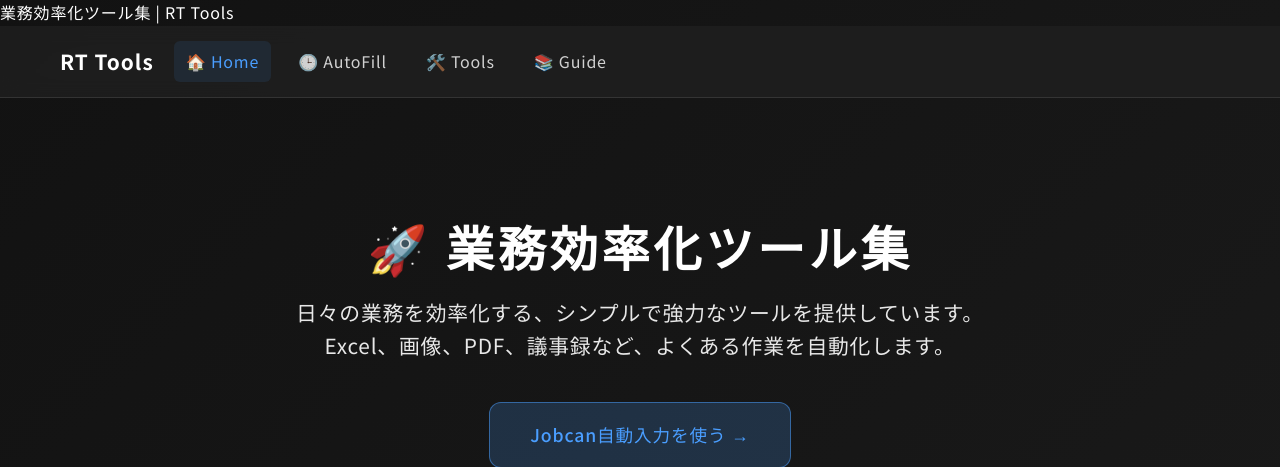
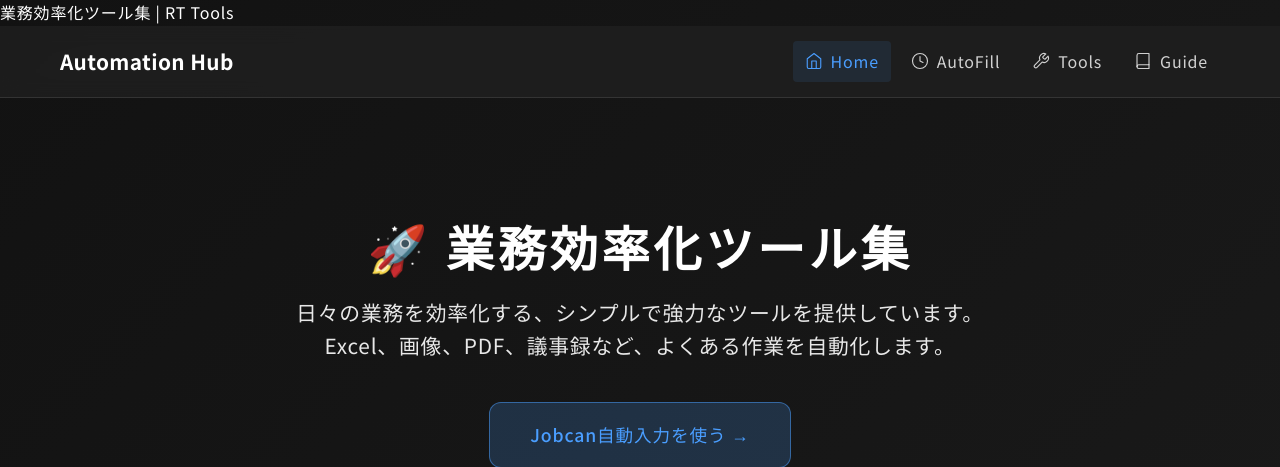
Before and after one commit to RikuTerayama/jobcan_automation, a Flask app: page / in a window 1280 px wide. Shown: the top 467 px of the page. Run offline with Flask 3, Linux system fonts and the light colour scheme.

Commit message:
refactor(ui): header.html縺ｮ繝励Ο繝輔ぉ繝・す繝ｧ繝翫Ν蛹・ - 邨ｵ譁・ｭ励い繧､繧ｳ繝ｳ・芋沛葡屏・条沒夲ｼ峨ｒSVG繧｢繧､繧ｳ繝ｳ縺ｫ鄂ｮ謠・- 繝悶Λ繝ｳ繝牙錐繧・RT Tools'縺九ｉ'Automation Hub'縺ｫ螟画峩 - 繧､繝ｳ繝ｩ繧､繝ｳ繧ｹ繧ｿ繧､繝ｫ繧偵け繝ｩ繧ｹ繝吶・繧ｹ縺ｫ遘ｻ陦・- common.css縺ｮ螟画焚繧剃ｽｿ逕ｨ縺吶ｋ繧医≧縺ｫ螟画峩

```diff
--- a/templates/includes/header.html
+++ b/templates/includes/header.html
@@ -1,28 +1,23 @@
 {# 共通ヘッダーナビゲーション #}
-<header style="background: rgba(30, 30, 30, 0.95); border-bottom: 1px solid rgba(255, 255, 255, 0.1); padding: 15px 0; position: sticky; top: 0; z-index: 100; backdrop-filter: blur(10px);">
-    <nav style="max-width: 1200px; margin: 0 auto; padding: 0 20px; display: flex; justify-content: space-between; align-items: center;">
-        <div style="display: flex; align-items: center; gap: 20px;">
-            <a href="/" style="font-size: 1.3em; font-weight: 600; color: #FFFFFF; text-decoration: none; letter-spacing: 0.05em;">
-                RT Tools
+{% from 'includes/icons.html' import icon %}
+<header class="site-header">
+    <nav class="site-nav">
+        <div class="site-nav__inner">
+            <a href="/" class="site-logo">
+                Automation Hub
             </a>
-            <div style="display: flex; gap: 15px; flex-wrap: wrap;">
+            <div class="site-nav__links">
                 {% set nav_items = [
-                    {'name': 'Home', 'path': '/', 'icon': '🏠'},
-                    {'name': 'AutoFill', 'path': '/autofill', 'icon': '🕒'},
-                    {'name': 'Tools', 'path': '/tools', 'icon': '🛠️'},
-                    {'name': 'Guide', 'path': '/guide/getting-started', 'icon': '📚'},
+                    {'name': 'Home', 'path': '/', 'icon_name': 'home'},
+                    {'name': 'AutoFill', 'path': '/autofill', 'icon_name': 'clock'},
+                    {'name': 'Tools', 'path': '/tools', 'icon_name': 'tools'},
+                    {'name': 'Guide', 'path': '/guide/getting-started', 'icon_name': 'book'},
                 ] %}
                 {% for item in nav_items %}
                     <a href="{{ item.path }}"
-                       style="color: {% if request.path == item.path or (item.path == '/' and request.path == '/') %}#4A9EFF{% else %}rgba(255, 255, 255, 0.8){% endif %};
-                              text-decoration: none;
-                              padding: 8px 12px;
-                              border-radius: 6px;
-                              transition: all 0.3s;
-                              {% if request.path == item.path or (item.path == '/' and request.path == '/') %}background: rgba(74, 158, 255, 0.1);{% endif %}"
-                       onmouseover="this.style.background='rgba(74, 158, 255, 0.15)'"
-                       onmouseout="this.style.background='{% if request.path == item.path or (item.path == '/' and request.path == '/') %}rgba(74, 158, 255, 0.1){% else %}transparent{% endif %}'">
-                        {{ item.icon }} {{ item.name }}
+                       class="site-nav__link {% if request.path == item.path or (item.path == '/' and request.path == '/') %}site-nav__link--active{% endif %}">
+                        {{ icon(item.icon_name, 18, 'site-nav__icon') }}
+                        <span>{{ item.name }}</span>
                     </a>
                 {% endfor %}
             </div>
@@ -31,20 +26,87 @@
 </header>
 
 <style>
+    .site-header {
+        background: rgba(30, 30, 30, 0.95);
+        border-bottom: 1px solid rgba(255, 255, 255, 0.1);
+        padding: 15px 0;
+        position: sticky;
+        top: 0;
+        z-index: 100;
+        backdrop-filter: blur(10px);
+    }
+
+    .site-nav {
+        max-width: 1200px;
+        margin: 0 auto;
+        padding: 0 20px;
+    }
+
+    .site-nav__inner {
+        display: flex;
+        justify-content: space-between;
+        align-items: center;
+    }
+
+    .site-logo {
+        font-size: 1.3em;
+        font-weight: 600;
+        color: var(--color-text-primary, #FFFFFF);
+        text-decoration: none;
+        letter-spacing: var(--letter-spacing-normal, 0.02em);
+        transition: color var(--transition-base, 0.2s);
+    }
+
+    .site-logo:hover {
+        color: var(--color-accent, #4A9EFF);
+        text-decoration: none;
+    }
+
+    .site-nav__links {
+        display: flex;
+        gap: 8px;
+        flex-wrap: wrap;
+    }
+
+    .site-nav__link {
+        display: inline-flex;
+        align-items: center;
+        gap: 8px;
+        color: rgba(255, 255, 255, 0.8);
+        text-decoration: none;
+        padding: 8px 12px;
+        border-radius: var(--radius-button, 4px);
+        transition: all var(--transition-base, 0.2s);
+        background: transparent;
+    }
+
+    .site-nav__link:hover {
+        background: rgba(74, 158, 255, 0.1);
+        color: var(--color-accent, #4A9EFF);
+        text-decoration: none;
+    }
+
+    .site-nav__link--active {
+        color: var(--color-accent, #4A9EFF);
+        background: rgba(74, 158, 255, 0.1);
+    }
+
+    .site-nav__icon {
+        flex-shrink: 0;
+    }
+
     @media (max-width: 768px) {
-        header nav {
+        .site-nav__inner {
             flex-direction: column;
-            gap: 15px;
+            gap: 16px;
         }
-        header nav > div {
-            flex-direction: column;
-            width: 100%;
-        }
-        header nav > div > div {
+
+        .site-nav__links {
             width: 100%;
             justify-content: center;
         }
-        header nav a {
+
+        .site-nav__link {
             font-size: 0.9em;
             padding: 6px 10px;
         }
```
